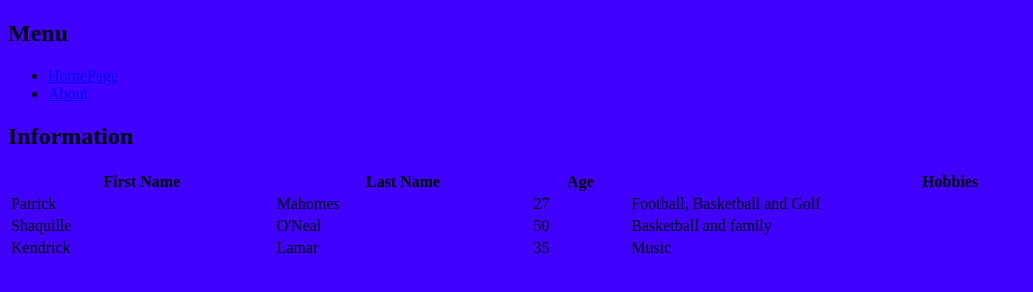
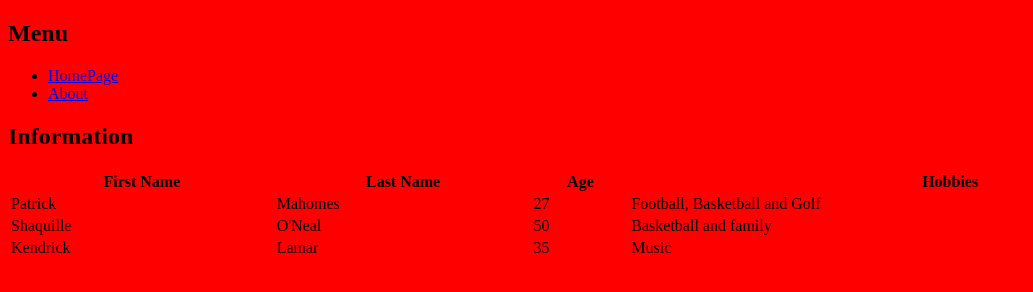
Before and after one commit to ianhamilton17/lab-04-table, a plain HTML site: page index.html in a window 1280 px wide. Shown: the whole page, without its empty margins (0-1033 px from the left). Drawn offline with Linux system fonts and the light colour scheme.

Commit message:
Add files via upload

```diff
--- a/index.html
+++ b/index.html
@@ -1,6 +1,6 @@
 <!DOCTYPE html>
 <html lang="en">
-    <body style="background-color:rgb(64, 0, 255);"></body>
+    <body style="background-color:rgb(255, 0, 0);"></body>
 <head>
     <meta charset="UTF-8">
     <meta http-equiv="X-UA-Compatible" content="IE=edge">
```
